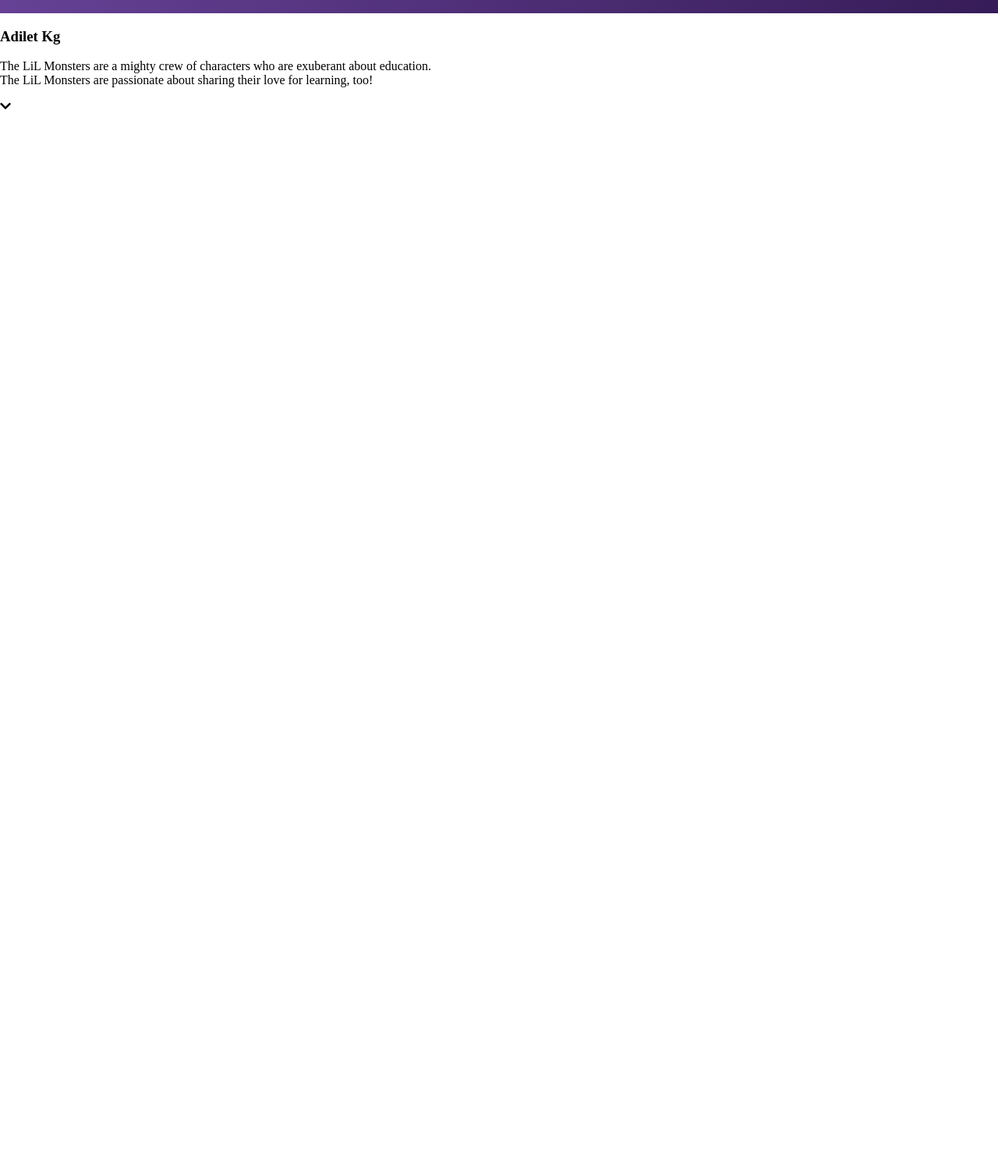
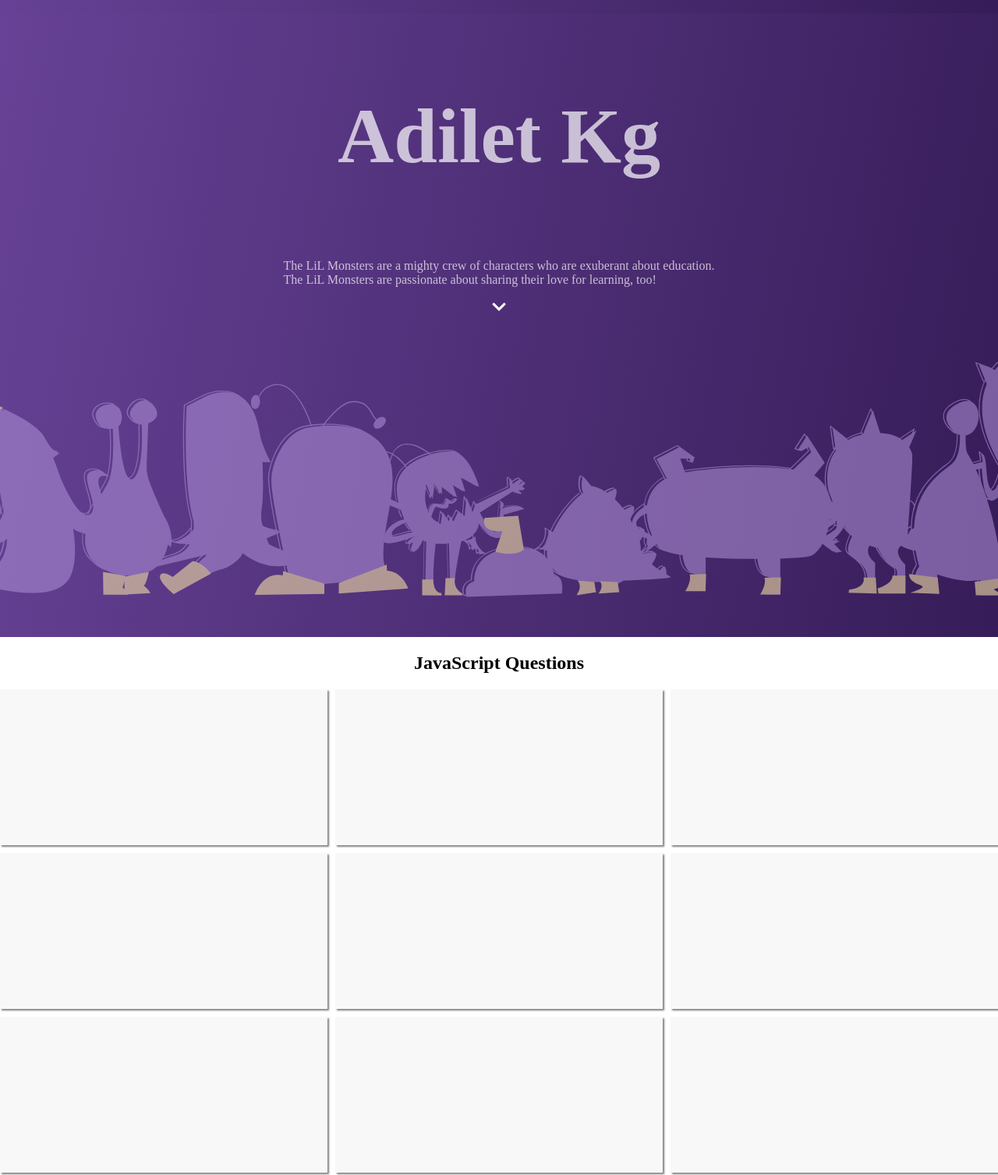
Before and after one commit to Adilet312/RemovingHeaderCueWhenScrolling, a website built with webpack: page src/index.html in a window 1280 px wide. Shown: the part 83-1590 px from the top of the page at 78% size. Before the commit the page ends 800 px from the top, so only its background shows below. Built offline with nearby package versions, Linux system fonts and the light colour scheme; a web font is replaced by a local one.

Commit message:
Add header,backgroundImg,and animation.

```diff
--- a/src/index.html
+++ b/src/index.html
@@ -24,7 +24,7 @@
     <header  class="headerClass">
       <section class="header-center">
         <div class="header-content">
-          <div class="d-flex">
+          <div class="header-sub-content">
             <h3 class="header-title">
               Adilet Kg
             </h3>
@@ -35,10 +35,25 @@
             </p>
           </div>
        </div>
-       <div class="header-cue bg-white text-center w-100 align-self-end">
-          <i class="header-cue-icon fas fa-chevron-down text-danger"></i>
+       <div class="header-cue ">
+          <i class="fas fa-chevron-down"></i>
        </div>
      </section>
    </header>
-  </body>
+   <!-- Articles -->
+   <section class='mainBox' id="boxes">
+      <h1>JavaScript Questions</h1>
+      <ul class="boxes">
+        <li id="one"></li>
+        <li id="two"></li>
+        <li id="three"></li>
+        <li id="four"></li>
+        <li id="five"></li>
+        <li id="six"></li>
+        <li id="seven"></li>
+        <li id="eight"></li>
+        <li id="nine"></li>
+      </ul>
+  </section>
+ </body>
 </html>
--- a/src/styles.css
+++ b/src/styles.css
@@ -57,7 +57,7 @@ ul li .link.show{
     background:linear-gradient(100deg,rgb(103,66,150),rgb(54,28,88));
     transform: translateY(-200%);
     transition: 2s;
-    z-index: -1;
+    z-index: 10;
 
 
   }
@@ -65,7 +65,7 @@ ul li .link.show{
   .nav.hide{
     transform: translateY(0%);
     transition: 1s;
-    z-index: -1;
+    z-index: 10;
   }
    .nav li{
     width: 100%;
@@ -99,13 +99,13 @@ ul li .link.show{
       flex-direction: row;
       align-items:center;
       display: flex;
-      z-index: 1;
+      z-index: 10;
       background:none;
 
     }
     .nav.hide{
       transform: translateY(-200%);
-      z-index: 1;
+      z-index: 10;
     }
     .nav li{
       flex: 0 0 100px;
@@ -114,3 +114,59 @@ ul li .link.show{
     display: none;
   }
 }
+/* Header */
+.headerClass{
+  position: relative;
+  min-height: 100vh;
+  background: linear-gradient(100deg,rgb(103,66,150),rgb(54,28,88));
+}
+/* Set background image for headerClass with sudo element */
+.headerClass::before{
+  position: absolute;
+  top:0px;
+  left:0px;
+  bottom: 0px;
+  right:0px;
+  content: '';
+  background-image: url('./assets/hero.svg');
+  background-repeat: no-repeat;
+  background-size: cover;
+  background-position: bottom;
+  z-index:5;
+}
+.header-center{
+ display: flex;
+ flex-direction: column;
+ justify-content: space-around;
+ align-items: center;
+}
+.header-cue i{
+  color:#fff;
+  font-size: 20px;
+}
+h3{
+  text-align: center;
+  color:rgba(255, 255, 255, 0.7);
+  font-size: 100px;
+}
+p{
+  color:rgba(255, 255, 255, 0.7);
+}
+
+/* Articles */
+
+h1{
+  text-align: center;
+}
+.mainBox ul{
+  display: grid;
+  grid-template-columns: 1fr 1fr 1fr;
+  grid-template-rows: repeat(3,minmax(200px,auto));
+  grid-gap: 10px;
+  padding: 0px;
+}
+.mainBox ul li{
+  background: rgba(31, 45, 65, 0.03);;
+  box-shadow: 2px 2px 2px rgba(0, 0, 0, 0.5);
+  list-style: none;
+}
```
Also changed, not shown: src/assets/closure.png (added), src/assets/closure2.png (added), src/assets/hero.svg (added).
